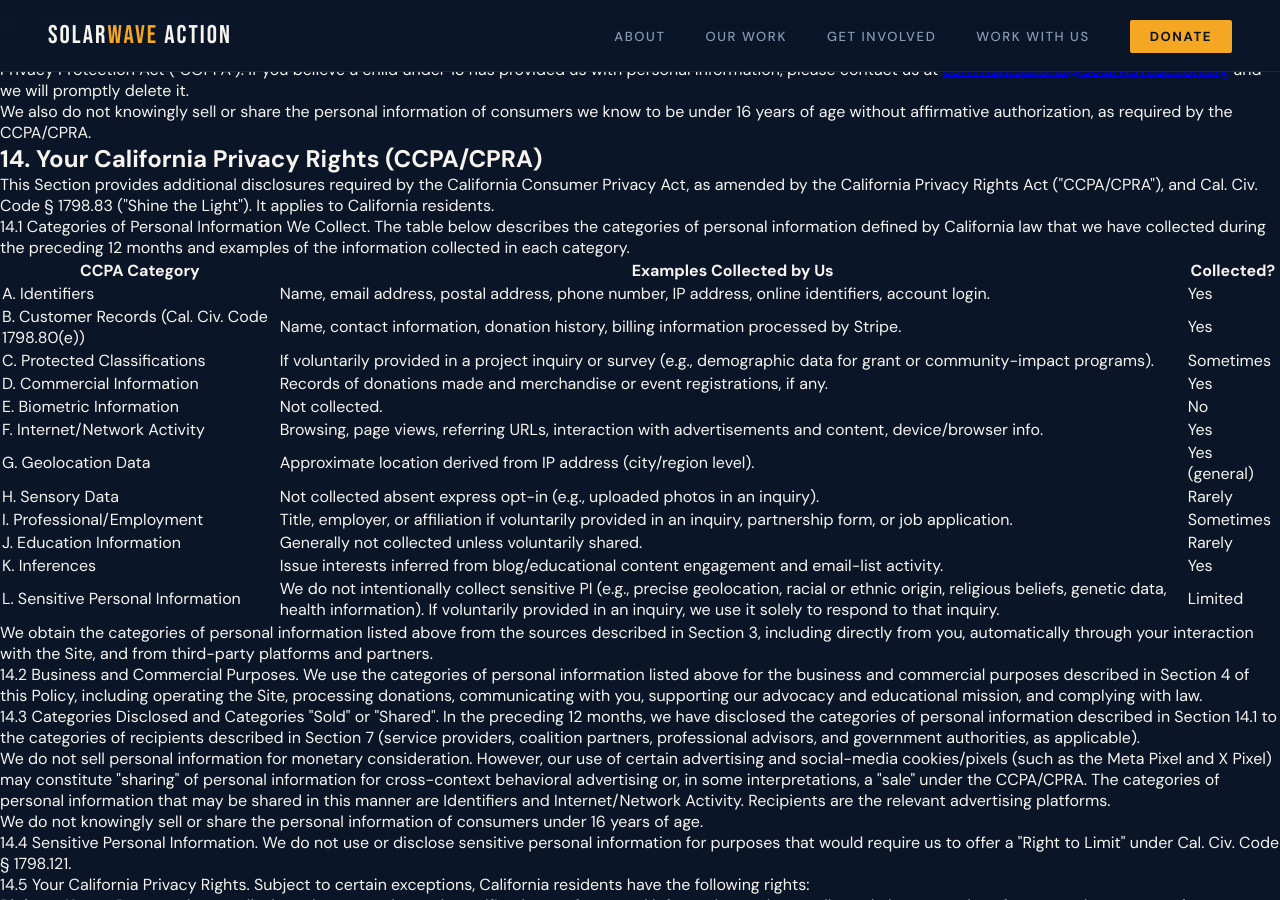
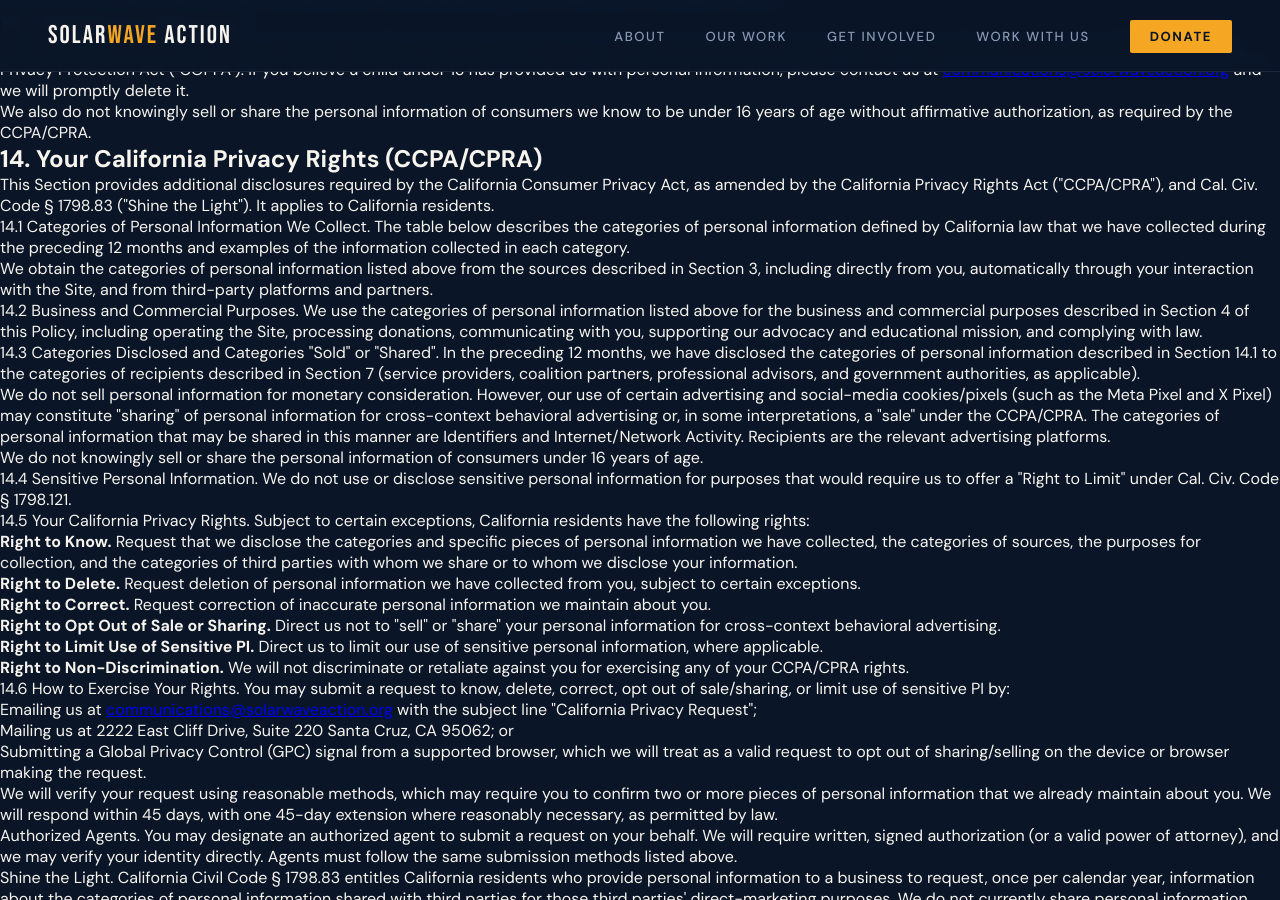
Before and after one commit to SolarWAVE-Action/solarwave-website, a Jekyll site: the page built from privacy/privacy.html, in a window 1280 px wide and 900 px high, scrolled down 4296 px. Built offline with Jekyll 4.4.1, drawn with Linux system fonts in a browser that asks for light colours.

Commit message:
testing if the table is the issue

```diff
--- a/privacy/privacy.html
+++ b/privacy/privacy.html
@@ -551,86 +551,88 @@
     the categories of personal information defined by California law that we have
     collected during the preceding 12 months and examples of the information
     collected in each category.</p>
-  <table class=”privacy-table”>
-    <thead>
-      <tr>
-        <th>CCPA Category</th>
-        <th>Examples Collected by Us</th>
-        <th>Collected?</th>
-      </tr>
-    </thead>
-    <tbody>
-      <tr>
-        <td>A. Identifiers</td>
-        <td>Name, email address, postal address, phone
-        number, IP address, online identifiers, account login.</td>
-        <td>Yes</td>
-      </tr>
-      <tr>
-        <td>B. Customer Records (Cal. Civ. Code 1798.80(e))</td>
-        <td>Name, contact information, donation history, billing information
-          processed by Stripe.</td>
-        <td>Yes</td>
-      </tr>
-      <tr>
-        <td>C. Protected Classifications</td>
-        <td>If voluntarily provided in a project inquiry or survey (e.g.,
-          demographic data for grant or community-impact programs).</td>
-        <td>Sometimes</td>
-      </tr>
-      <tr>
-        <td>D. Commercial Information</td>
-        <td>Records of donations made and merchandise or event registrations, if any.</td>
-        <td>Yes</td>
-      </tr>
-      <tr>
-        <td>E. Biometric Information</td>
-        <td>Not collected.</td>
-        <td>No</td>
-      </tr>
-      <tr>
-        <td>F. Internet/Network Activity</td>
-        <td>Browsing, page views, referring URLs, interaction with advertisements
-          and content, device/browser info.</td>
-        <td>Yes</td>
-      </tr>
-      <tr>
-        <td>G. Geolocation Data</td>
-        <td>Approximate location derived from IP address (city/region level).</td>
-        <td>Yes (general)</td>
-      </tr>
-      <tr>
-        <td>H. Sensory Data</td>
-        <td>Not collected absent express opt-in (e.g., uploaded photos in an inquiry).</td>
-        <td>Rarely</td>
-      </tr>
-      <tr>
-        <td>I. Professional/Employment</td>
-        <td>Title, employer, or affiliation if voluntarily provided in an inquiry,
-          partnership form, or job application.</td>
-        <td>Sometimes</td>
-      </tr>
-      <tr>
-        <td>J. Education Information</td>
-        <td>Generally not collected unless voluntarily shared.</td>
-        <td>Rarely</td>
-      </tr>
-      <tr>
-        <td>K. Inferences</td>
-        <td>Issue interests inferred from blog/educational content engagement and
-          email-list activity.</td>
-        <td>Yes</td>
-      </tr>
-      <tr>
-        <td>L. Sensitive Personal Information</td>
-        <td>We do not intentionally collect sensitive PI (e.g., precise
-          geolocation, racial or ethnic origin, religious beliefs, genetic data,
-          health information). If voluntarily provided in an inquiry, we use it
-          solely to respond to that inquiry.</td>
-        <td>Limited</td>
-      </tr>
-    </tbody>
-  </table>
+
+<!--  <table class=”privacy-table”>-->
+<!--    <thead>-->
+<!--      <tr>-->
+<!--        <th>CCPA Category</th>-->
+<!--        <th>Examples Collected by Us</th>-->
+<!--        <th>Collected?</th>-->
+<!--      </tr>-->
+<!--    </thead>-->
+<!--    <tbody>-->
+<!--      <tr>-->
+<!--        <td>A. Identifiers</td>-->
+<!--        <td>Name, email address, postal address, phone-->
+<!--        number, IP address, online identifiers, account login.</td>-->
+<!--        <td>Yes</td>-->
+<!--      </tr>-->
+<!--      <tr>-->
+<!--        <td>B. Customer Records (Cal. Civ. Code 1798.80(e))</td>-->
+<!--        <td>Name, contact information, donation history, billing information-->
+<!--          processed by Stripe.</td>-->
+<!--        <td>Yes</td>-->
+<!--      </tr>-->
+<!--      <tr>-->
+<!--        <td>C. Protected Classifications</td>-->
+<!--        <td>If voluntarily provided in a project inquiry or survey (e.g.,-->
+<!--          demographic data for grant or community-impact programs).</td>-->
+<!--        <td>Sometimes</td>-->
+<!--      </tr>-->
+<!--      <tr>-->
+<!--        <td>D. Commercial Information</td>-->
+<!--        <td>Records of donations made and merchandise or event registrations, if any.</td>-->
+<!--        <td>Yes</td>-->
+<!--      </tr>-->
+<!--      <tr>-->
+<!--        <td>E. Biometric Information</td>-->
+<!--        <td>Not collected.</td>-->
+<!--        <td>No</td>-->
+<!--      </tr>-->
+<!--      <tr>-->
+<!--        <td>F. Internet/Network Activity</td>-->
+<!--        <td>Browsing, page views, referring URLs, interaction with advertisements-->
+<!--          and content, device/browser info.</td>-->
+<!--        <td>Yes</td>-->
+<!--      </tr>-->
+<!--      <tr>-->
+<!--        <td>G. Geolocation Data</td>-->
+<!--        <td>Approximate location derived from IP address (city/region level).</td>-->
+<!--        <td>Yes (general)</td>-->
+<!--      </tr>-->
+<!--      <tr>-->
+<!--        <td>H. Sensory Data</td>-->
+<!--        <td>Not collected absent express opt-in (e.g., uploaded photos in an inquiry).</td>-->
+<!--        <td>Rarely</td>-->
+<!--      </tr>-->
+<!--      <tr>-->
+<!--        <td>I. Professional/Employment</td>-->
+<!--        <td>Title, employer, or affiliation if voluntarily provided in an inquiry,-->
+<!--          partnership form, or job application.</td>-->
+<!--        <td>Sometimes</td>-->
+<!--      </tr>-->
+<!--      <tr>-->
+<!--        <td>J. Education Information</td>-->
+<!--        <td>Generally not collected unless voluntarily shared.</td>-->
+<!--        <td>Rarely</td>-->
+<!--      </tr>-->
+<!--      <tr>-->
+<!--        <td>K. Inferences</td>-->
+<!--        <td>Issue interests inferred from blog/educational content engagement and-->
+<!--          email-list activity.</td>-->
+<!--        <td>Yes</td>-->
+<!--      </tr>-->
+<!--      <tr>-->
+<!--        <td>L. Sensitive Personal Information</td>-->
+<!--        <td>We do not intentionally collect sensitive PI (e.g., precise-->
+<!--          geolocation, racial or ethnic origin, religious beliefs, genetic data,-->
+<!--          health information). If voluntarily provided in an inquiry, we use it-->
+<!--          solely to respond to that inquiry.</td>-->
+<!--        <td>Limited</td>-->
+<!--      </tr>-->
+<!--    </tbody>-->
+<!--  </table>-->
+<!--  -->
   <p>We obtain the categories of personal information listed above from the sources
     described in Section 3, including directly from you, automatically through
     your interaction with the Site, and from third-party platforms and partners.</p>
```
